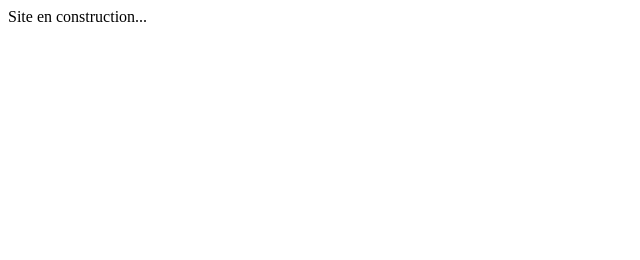
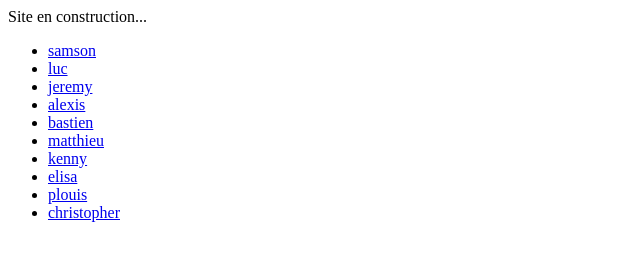
Before and after one commit to mtancoigne/2017-dev-A2-website, a plain HTML site: page index.html in a window 1280 px wide. Shown: the whole page, without its empty margins (0-640 px from the left). Drawn offline with Linux system fonts and the light colour scheme.

Commit message:
Ajout de liens

```diff
--- a/index.html
+++ b/index.html
@@ -6,5 +6,17 @@
 </head>
 <body>
 	Site en construction...
+	<ul>
+	<li><a href="http://samson.bringwifiback.experimentslabs.com" target="_blank">samson</a></li>
+	<li><a href="http://luc.bringwifiback.experimentslabs.com" target="_blank">luc</a></li>
+	<li><a href="http://jeremy.bringwifiback.experimentslabs.com" target="_blank">jeremy</a></li>
+	<li><a href="http://alexis.bringwifiback.experimentslabs.com" target="_blank">alexis</a></li>
+	<li><a href="http://bastien.bringwifiback.experimentslabs.com" target="_blank">bastien</a></li>
+	<li><a href="http://matthieu.bringwifiback.experimentslabs.com" target="_blank">matthieu</a></li>
+	<li><a href="http://kenny.bringwifiback.experimentslabs.com" target="_blank">kenny</a></li>
+	<li><a href="http://elisa.bringwifiback.experimentslabs.com" target="_blank">elisa</a></li>
+	<li><a href="http://plouis.bringwifiback.experimentslabs.com" target="_blank">plouis</a></li>
+	<li><a href="http://christopher.bringwifiback.experimentslabs.com" target="_blank">christopher</a></li>
+	</ul>
 </body>
 </html>
```
